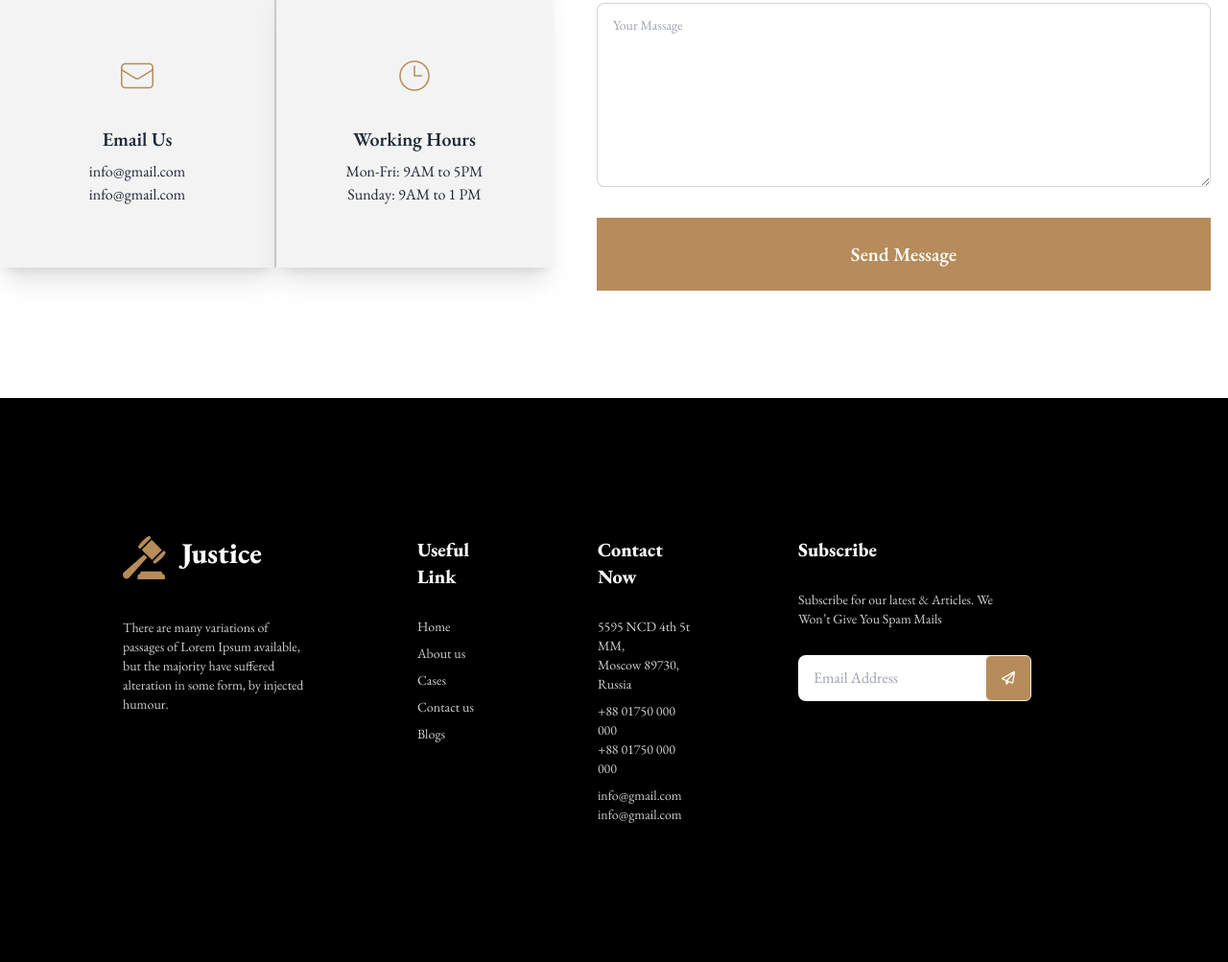
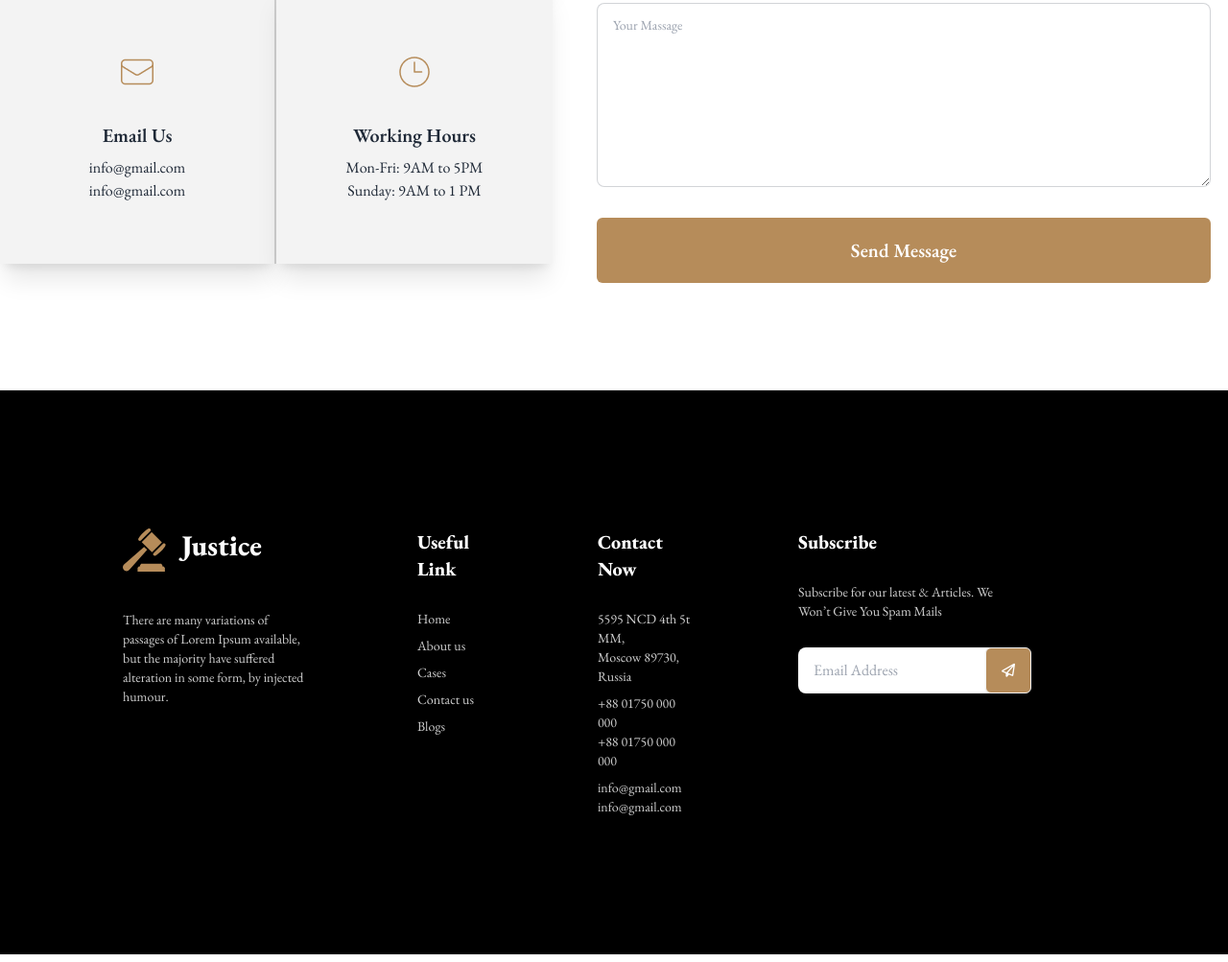
Before and after one commit to abubakar1010/Masamak_Law_Center, a plain HTML site: page index.html in a window 1280 px wide. Shown: the part 4078-5081 px from the top of the page at 96% size. Drawn offline with nearby package versions, Linux system fonts and the light colour scheme.

Commit message:
fix button

```diff
--- a/index.html
+++ b/index.html
@@ -581,7 +581,7 @@
                 <label class="form-control">
                     <textarea class="textarea textarea-bordered h-48" placeholder="Your Massage"></textarea>
                 </label>
-                <input type="button" value="Send Message" class="bg-[#B68C5A] text-white p-6 text-xl font-semibold">
+                <input type="button" value="Send Message" class="bg-[#B68C5A] text-white p-5 text-xl font-semibold rounded-md">
             </section>
         </section>
     </main>
```
